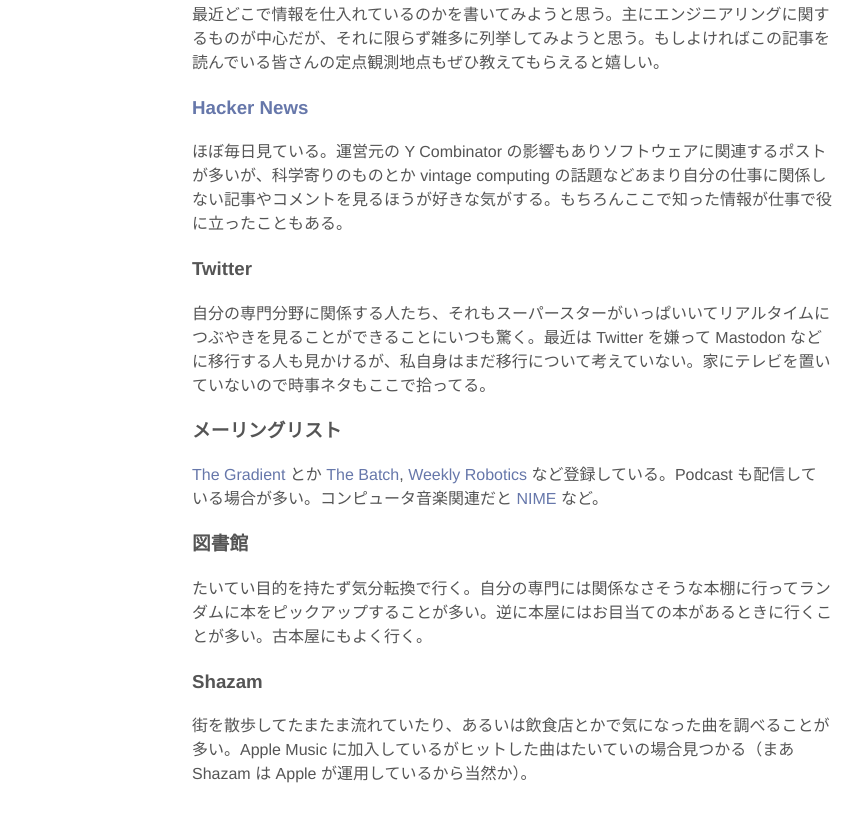
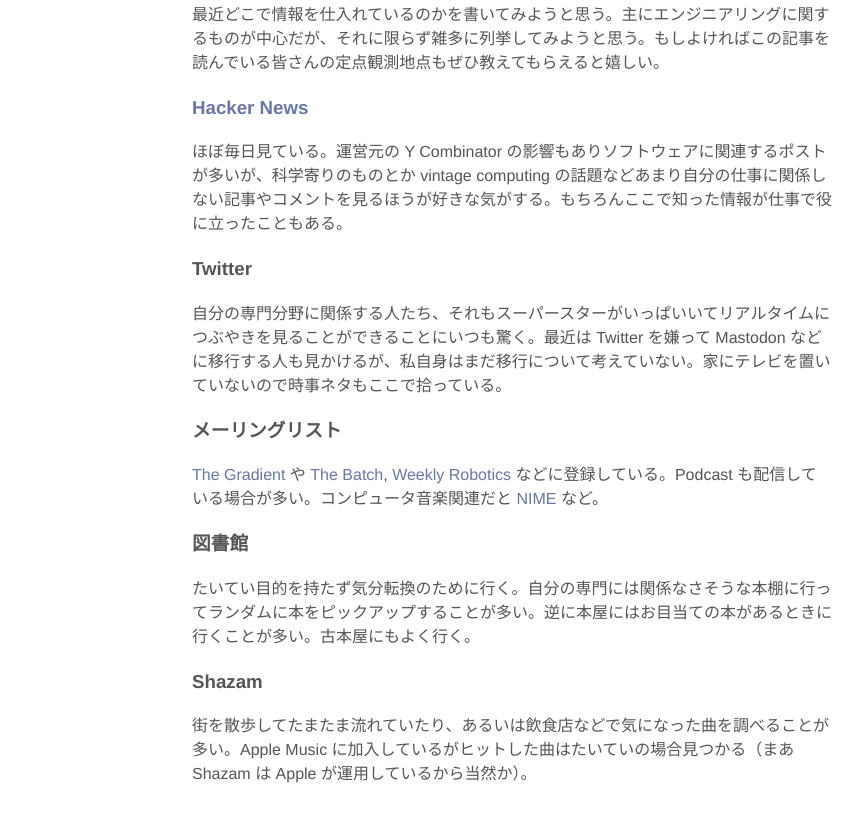
Before and after one commit to buhii/buhii.github.io, a plain HTML site: page blog/collecting-information_ja.html in a window 1280 px wide. Shown: the part 257-1075 px from the top of the page, without its empty margins (208-1071 px from the left). Drawn offline with Linux system fonts and the light colour scheme.

Commit message:
fix: blog articles

```diff
--- a/blog/collecting-information_ja.html
+++ b/blog/collecting-information_ja.html
@@ -50,13 +50,13 @@
 <h3><a href="https://news.ycombinator.com/">Hacker News</a></h3>
 <p>ほぼ毎日見ている。運営元の Y Combinator の影響もありソフトウェアに関連するポストが多いが、科学寄りのものとか vintage computing の話題などあまり自分の仕事に関係しない記事やコメントを見るほうが好きな気がする。もちろんここで知った情報が仕事で役に立ったこともある。</p>
 <h3>Twitter</h3>
-<p>自分の専門分野に関係する人たち、それもスーパースターがいっぱいいてリアルタイムにつぶやきを見ることができることにいつも驚く。最近は Twitter を嫌って Mastodon などに移行する人も見かけるが、私自身はまだ移行について考えていない。家にテレビを置いていないので時事ネタもここで拾ってる。</p>
+<p>自分の専門分野に関係する人たち、それもスーパースターがいっぱいいてリアルタイムにつぶやきを見ることができることにいつも驚く。最近は Twitter を嫌って Mastodon などに移行する人も見かけるが、私自身はまだ移行について考えていない。家にテレビを置いていないので時事ネタもここで拾っている。</p>
 <h3>メーリングリスト</h3>
-<p><a href="https://thegradient.pub/">The Gradient</a> とか <a href="https://www.deeplearning.ai/the-batch/">The Batch</a>, <a href="https://www.weeklyrobotics.com/">Weekly Robotics</a> など登録している。Podcast も配信している場合が多い。コンピュータ音楽関連だと <a href="https://www.nime.org/list/">NIME</a> など。</p>
+<p><a href="https://thegradient.pub/">The Gradient</a> や <a href="https://www.deeplearning.ai/the-batch/">The Batch</a>, <a href="https://www.weeklyrobotics.com/">Weekly Robotics</a> などに登録している。Podcast も配信している場合が多い。コンピュータ音楽関連だと <a href="https://www.nime.org/list/">NIME</a> など。</p>
 <h3>図書館</h3>
-<p>たいてい目的を持たず気分転換で行く。自分の専門には関係なさそうな本棚に行ってランダムに本をピックアップすることが多い。逆に本屋にはお目当ての本があるときに行くことが多い。古本屋にもよく行く。</p>
+<p>たいてい目的を持たず気分転換のために行く。自分の専門には関係なさそうな本棚に行ってランダムに本をピックアップすることが多い。逆に本屋にはお目当ての本があるときに行くことが多い。古本屋にもよく行く。</p>
 <h3>Shazam</h3>
-<p>街を散歩してたまたま流れていたり、あるいは飲食店とかで気になった曲を調べることが多い。Apple Music に加入しているがヒットした曲はたいていの場合見つかる（まあ Shazam は Apple が運用しているから当然か）。</p>
+<p>街を散歩してたまたま流れていたり、あるいは飲食店などで気になった曲を調べることが多い。Apple Music に加入しているがヒットした曲はたいていの場合見つかる（まあ Shazam は Apple が運用しているから当然か）。</p>
 
     </span>
   </div>
```
Also changed, not shown: blog/collecting-information.html (+1 -1 lines), 2 other files.
